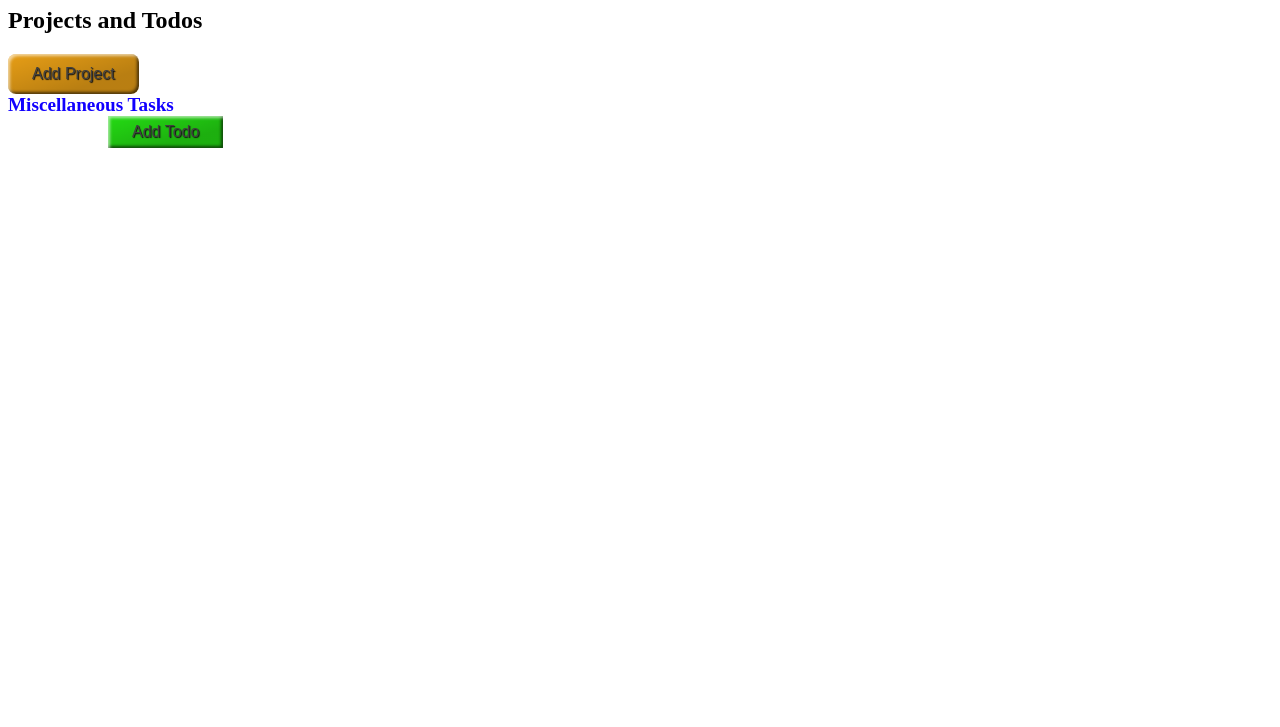
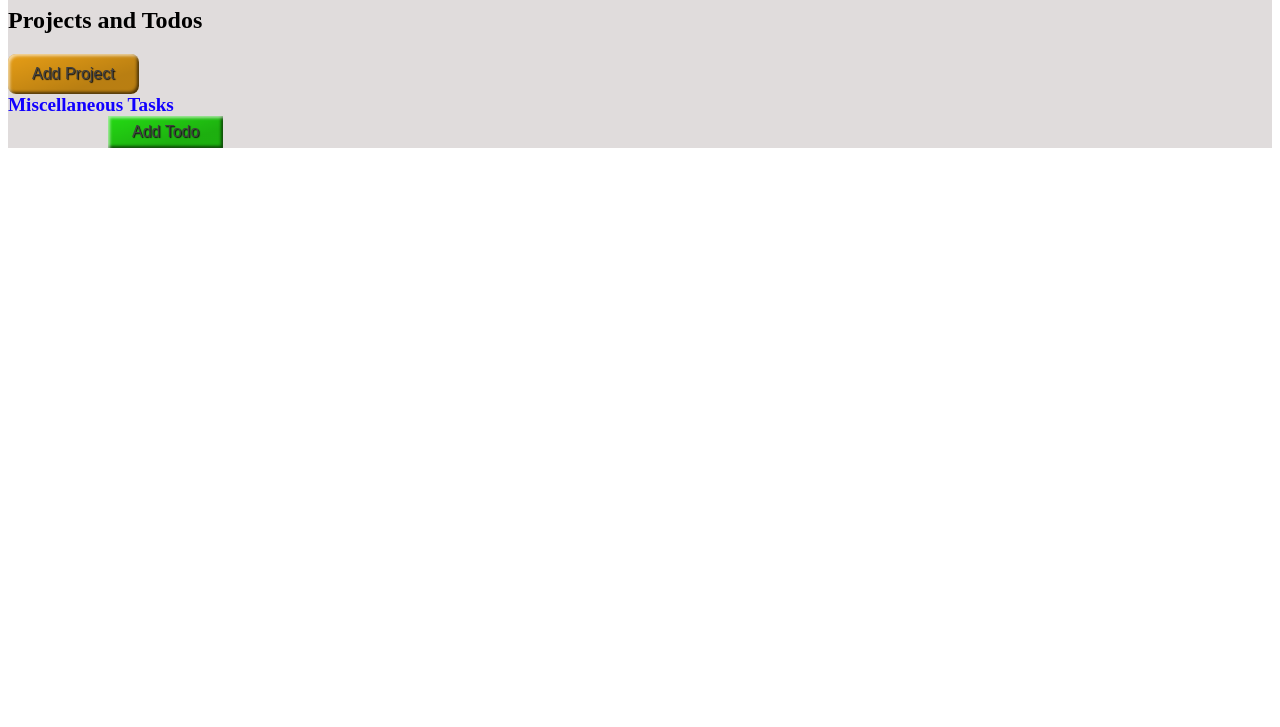
Before and after one commit to mbabaliiryn/TodoList, a website built with webpack: page dist/index.html in a window 1280 px wide. Shown: the part 73-800 px from the top of the page. Built offline with nearby package versions, Linux system fonts and the light colour scheme; what accordion would draw is missing.

```diff
--- a/src/css/_form.scss
+++ b/src/css/_form.scss
@@ -50,3 +50,7 @@
     font-size: 1.3rem;
     color: blueviolet;
   }
+
+  #content {
+    background-color: rgb(224, 220, 220);
+  }
```
